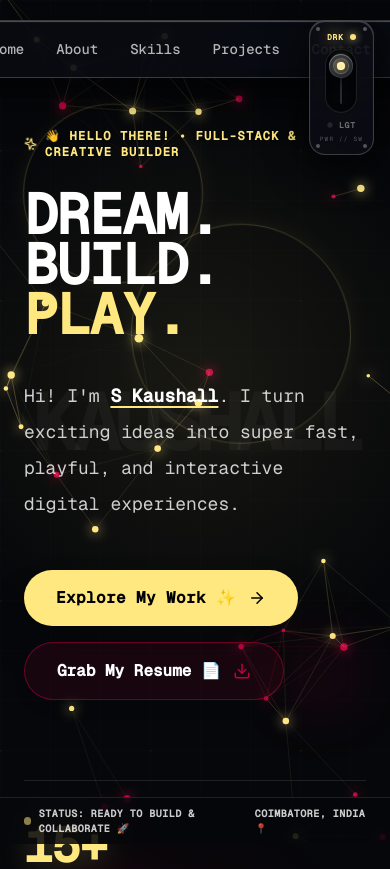
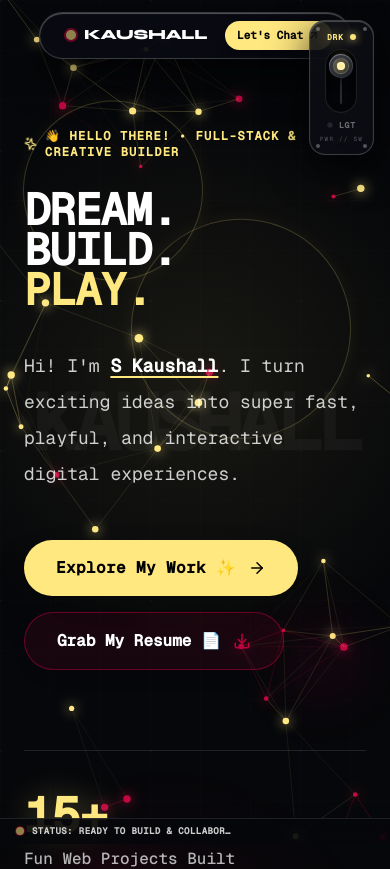
Before and after one commit to Kaushall2244/Kaushall-Dev-Portfolio, a Next.js app: page / in a window 390 px wide. Shown: the top 869 px of the page. Built offline with nearby package versions, Linux system fonts and the light colour scheme.

Commit message:
update and speed

```diff
--- a/app/globals.css
+++ b/app/globals.css
@@ -74,10 +74,12 @@
 }
 
 /* =====================================================
-   SYSTEM CURSOR SUPPRESSION
+   SYSTEM CURSOR SUPPRESSION (Desktop/Mouse Devices Only)
    ===================================================== */
-*, *::before, *::after {
-  cursor: none !important;
+@media (hover: hover) and (pointer: fine) {
+  *, *::before, *::after {
+    cursor: none !important;
+  }
 }
 
 /* =====================================================
--- a/components/Global/Navbar.tsx
+++ b/components/Global/Navbar.tsx
@@ -6,7 +6,13 @@ import { ArrowUpRight } from "lucide-react";
 import Magnetic from "../ui/Magnetic";
 import { useTheme } from "./ThemeProvider";
 
-const NAV_ITEMS = ["Home", "About", "Skills", "Projects", "Contact"];
+const NAV_ITEMS = [
+  { label: "Home", href: "#home" },
+  { label: "About", href: "#about" },
+  { label: "Skills", href: "#skills" },
+  { label: "Projects", href: "#projects" },
+  { label: "Contact", href: "#contact" },
+];
 
 export default function Navbar() {
   const { scrollY } = useScroll();
@@ -26,30 +32,32 @@ export default function Navbar() {
   return (
     <motion.nav
       aria-label="Primary Navigation"
-      className="fixed top-5 sm:top-6 left-0 right-0 z-40 flex justify-center px-4 select-none pointer-events-auto"
+      className="fixed top-3 sm:top-5 left-0 right-0 z-40 flex justify-center px-3 sm:px-4 select-none pointer-events-auto"
       onMouseEnter={() => setIsHovered(true)}
       onMouseLeave={() => setIsHovered(false)}
-      style={{ cursor: "none" }}
     >
       <motion.div
         layout
         animate={{
-          padding: isCollapsed ? "8px 18px" : "12px 26px",
+          padding: isCollapsed ? "6px 14px" : "8px 18px",
           scale: isCollapsed ? 0.95 : 1,
         }}
         transition={{ type: "spring", stiffness: 300, damping: 30 }}
-        className={`flex items-center gap-2 backdrop-blur-2xl rounded-full transition-all duration-500 border shadow-2xl ${
+        className={`flex items-center gap-1.5 sm:gap-2 backdrop-blur-2xl rounded-full transition-all duration-500 border shadow-2xl ${
           isDark
-            ? "bg-[#090b12]/85 border-white/20 shadow-[0_16px_40px_rgba(0,0,0,0.7),inset_0_1px_1px_rgba(255,255,255,0.3)]"
-            : "bg-white/85 border-black/10 shadow-[0_16px_40px_rgba(0,0,0,0.08),inset_0_1px_1px_rgba(255,255,255,0.9)]"
+            ? "bg-[#090b12]/90 border-white/20 shadow-[0_16px_40px_rgba(0,0,0,0.7),inset_0_1px_1px_rgba(255,255,255,0.3)]"
+            : "bg-white/90 border-black/10 shadow-[0_16px_40px_rgba(0,0,0,0.08),inset_0_1px_1px_rgba(255,255,255,0.9)]"
         }`}
-        style={{ cursor: "none" }}
       >
-        <motion.span layout className="font-bold text-foreground tracking-tight px-3 whitespace-nowrap flex items-center gap-2">
+        {/* Brand Logo */}
+        <a href="#home" className="flex items-center gap-2 px-2 sm:px-3">
           <span className="w-2.5 h-2.5 rounded-full bg-[#ffe880] ring-2 ring-[#bf0039] animate-pulse" />
-          KAUSHALL
-        </motion.span>
+          <span className="font-display font-black text-sm sm:text-base text-white tracking-tight">
+            KAUSHALL
+          </span>
+        </a>
 
+        {/* Desktop / Tablet Navigation Items */}
         <motion.div
           animate={{
             opacity: isCollapsed ? 0 : 1,
@@ -57,40 +65,38 @@ export default function Navbar() {
             overflow: "hidden",
           }}
           transition={{ duration: 0.3, ease: "easeInOut" }}
-          className="flex items-center gap-1"
-          style={{ cursor: "none" }}
+          className="hidden md:flex items-center gap-1"
         >
           {NAV_ITEMS.map((item) => (
-            <Magnetic key={item} range={40} actionFactor={0.25}>
+            <Magnetic key={item.label} range={40} actionFactor={0.25}>
               <a
-                href={`#${item.toLowerCase()}`}
-                onMouseEnter={() => setHoveredLink(item)}
+                href={item.href}
+                onMouseEnter={() => setHoveredLink(item.label)}
                 onMouseLeave={() => setHoveredLink(null)}
-                className="relative px-3.5 py-1.5 text-sm font-medium text-foreground/70 hover:text-foreground transition-colors duration-300 z-10 whitespace-nowrap"
-                style={{ cursor: "none" }}
+                className="relative px-3 py-1.5 text-xs lg:text-sm font-medium text-white/70 hover:text-white transition-colors duration-300 z-10 whitespace-nowrap"
               >
-                {hoveredLink === item && (
+                {hoveredLink === item.label && (
                   <motion.div
                     layoutId="nav-pill"
                     className="absolute inset-0 rounded-full bg-white/10 border border-white/10"
                     transition={{ type: "spring", bounce: 0.2, duration: 0.6 }}
                   />
                 )}
-                <span className="relative z-10">{item}</span>
+                <span className="relative z-10">{item.label}</span>
               </a>
             </Magnetic>
           ))}
         </motion.div>
 
+        {/* Direct Action Button: Distinct Solid Gold */}
         <Magnetic range={50} actionFactor={0.3}>
           <a
             href="#contact"
             data-cursor-text="HI"
-            className="ml-2 flex items-center gap-1 px-4 py-2 rounded-full text-xs font-bold font-mono transition-all duration-300 whitespace-nowrap shadow-lg bg-gradient-to-r from-[#ffe880] to-[#bf0039] text-black hover:opacity-90 hover:shadow-[0_0_20px_rgba(255,232,128,0.5)]"
-            style={{ cursor: "none" }}
+            className="ml-1 sm:ml-2 flex items-center gap-1 px-3 sm:px-4 py-1.5 sm:py-2 rounded-full text-[11px] sm:text-xs font-black font-mono transition-all duration-300 whitespace-nowrap shadow-lg bg-[#ffe880] text-black hover:bg-white hover:shadow-[0_0_20px_#ffe880]"
           >
-            <span>Get in Touch</span>
-            <ArrowUpRight size={14} />
+            <span>Let&apos;s Chat</span>
+            <ArrowUpRight size={13} />
           </a>
         </Magnetic>
       </motion.div>
--- a/components/Global/SystemStatus.tsx
+++ b/components/Global/SystemStatus.tsx
@@ -12,28 +12,28 @@ export default function SystemStatus() {
       initial={{ opacity: 0 }}
       animate={{ opacity: 1 }}
       transition={{ delay: 0.5 }}
-      className={`fixed bottom-0 left-0 right-0 z-50 flex justify-between items-center px-6 py-2 backdrop-blur-2xl border-t select-none transition-colors duration-500 ${
+      className={`fixed bottom-0 left-0 right-0 z-30 flex justify-between items-center px-4 sm:px-6 py-1.5 sm:py-2 backdrop-blur-2xl border-t select-none transition-colors duration-500 ${
         isDark
-          ? "bg-[#06070a]/80 border-white/10 text-white/80"
-          : "bg-white/80 border-black/10 text-black/80"
+          ? "bg-[#06070a]/90 border-white/10 text-white/80"
+          : "bg-white/90 border-black/10 text-black/80"
       }`}
     >
-      <div className="flex items-center gap-4">
+      <div className="flex items-center gap-3 sm:gap-4">
         <div className="flex items-center gap-2">
-          <div className={`w-2 h-2 rounded-full animate-pulse ${isDark ? "bg-[#ffe880]" : "bg-[#bf0039]"}`} />
-          <span className="text-[10px] font-mono uppercase tracking-wider font-bold">
+          <div className="w-2 h-2 rounded-full animate-pulse bg-[#ffe880] ring-1 ring-[#bf0039]" />
+          <span className="text-[9px] sm:text-[10px] font-mono uppercase tracking-wider font-bold truncate max-w-[200px] sm:max-w-none">
             Status: Ready to Build & Collaborate 🚀
           </span>
         </div>
       </div>
 
-      <div className="hidden md:flex items-center gap-4">
+      <div className="hidden lg:flex items-center gap-4">
         <span className="text-[10px] font-mono uppercase tracking-wider text-white/50 font-medium">
           Currently Building: DayFlow Platform ✨
         </span>
       </div>
 
-      <div className="text-[10px] font-mono uppercase tracking-wider font-semibold">
+      <div className="hidden xs:block text-[9px] sm:text-[10px] font-mono uppercase tracking-wider font-semibold text-white/60">
         Coimbatore, India 📍
       </div>
     </motion.div>
--- a/components/Sections/Hero.tsx
+++ b/components/Sections/Hero.tsx
@@ -147,19 +147,19 @@ export default function Hero() {
             variants={itemVariants}
             className="font-black uppercase tracking-[-0.06em] leading-[0.82] flex flex-col items-start gap-1 select-none"
           >
-            <div className="text-white text-[56px] sm:text-[80px] md:text-[120px] lg:text-[160px]">
+            <div className="text-white text-[44px] xs:text-[54px] sm:text-[80px] md:text-[110px] lg:text-[140px] xl:text-[160px] 2xl:text-[180px]">
               <MagneticWrapper range={80} actionFactor={0.2}>
                 <InteractiveWord word="DREAM." />
               </MagneticWrapper>
             </div>
 
-            <div className="text-white text-[56px] sm:text-[80px] md:text-[120px] lg:text-[160px]">
+            <div className="text-white text-[44px] xs:text-[54px] sm:text-[80px] md:text-[110px] lg:text-[140px] xl:text-[160px] 2xl:text-[180px]">
               <MagneticWrapper range={80} actionFactor={0.2}>
                 <InteractiveWord word="BUILD." />
               </MagneticWrapper>
             </div>
 
-            <div className="text-[#ffe880] text-[56px] sm:text-[80px] md:text-[120px] lg:text-[160px]">
+            <div className="text-[#ffe880] text-[44px] xs:text-[54px] sm:text-[80px] md:text-[110px] lg:text-[140px] xl:text-[160px] 2xl:text-[180px]">
               <MagneticWrapper range={80} actionFactor={0.2}>
                 <InteractiveWord word="PLAY." isAccent />
               </MagneticWrapper>
--- a/components/ui/Preloader.tsx
+++ b/components/ui/Preloader.tsx
@@ -8,11 +8,11 @@ interface PreloaderProps {
 }
 
 const BOOT_LOGS = [
-  "SPARKING CREATIVITY ✨",
+  "INITIALIZING DIGITAL PLAYGROUND ✨",
   "BREWING FRESH CODE & COFFEE ☕",
-  "TUNING PLAYFUL ANIMATIONS 🎨",
-  "POLISHING PIXELS & 3D WORLDS 🚀",
-  "WELCOME TO MY PORTFOLIO! 🎉"
+  "CHARGING 60FPS SPRING MOTION ⚡",
+  "POLISHING GLASS & 3D SHADERS 🎨",
+  "WELCOME, HUMAN! LET'S BUILD 🚀"
 ];
 
 export default function Preloader({ onComplete }: PreloaderProps) {
@@ -25,7 +25,7 @@ export default function Preloader({ onComplete }: PreloaderProps) {
   const targetWord = "KAUSHALL";
   const chars = "ABCDEFGHIJKLMNOPQRSTUVWXYZ0123456789@#$%&*";
 
-  // Fast, snappy progress counter
+  // Snappy progress counter
   useEffect(() => {
     const timer = setInterval(() => {
       setProgress((prev) => {
@@ -33,10 +33,10 @@ export default function Preloader({ onComplete }: PreloaderProps) {
           clearInterval(timer);
           return 100;
         }
-        const step = Math.floor(Math.random() * 10) + 6;
+        const step = Math.floor(Math.random() * 12) + 7;
         return Math.min(prev + step, 100);
       });
-    }, 35);
+    }, 32);
 
     return () => clearInterval(timer);
   }, []);
@@ -100,7 +100,7 @@ export default function Preloader({ onComplete }: PreloaderProps) {
         {
           scale: 1.08,
           opacity: 0,
-          filter: "blur(8px)",
+          filter: "blur(10px)",
           duration: 0.45,
           ease: "power2.inOut",
         },
@@ -132,58 +132,78 @@ export default function Preloader({ onComplete }: PreloaderProps) {
   return (
     <div
       ref={containerRef}
-      className="fixed inset-0 z-[100] flex flex-col justify-between bg-black select-none pointer-events-auto"
-      style={{ cursor: "none" }}
+      className="fixed inset-0 z-[100] flex flex-col justify-between bg-black select-none pointer-events-auto overflow-hidden"
     >
       {/* 5-Column Split Curtain Animation Panels */}
       <div
         ref={curtainsRef}
         className="absolute inset-0 grid grid-cols-5 pointer-events-none z-0"
       >
-        <div className="bg-[#050505] w-full h-full border-r border-white/5 origin-top" />
-        <div className="bg-[#080808] w-full h-full border-r border-white/5 origin-top" />
-        <div className="bg-[#050505] w-full h-full border-r border-white/5 origin-top" />
-        <div className="bg-[#080808] w-full h-full border-r border-white/5 origin-top" />
-        <div className="bg-[#050505] w-full h-full origin-top" />
+        <div className="bg-[#050608] w-full h-full border-r border-white/5 origin-top" />
+        <div className="bg-[#08090d] w-full h-full border-r border-white/5 origin-top" />
+        <div className="bg-[#050608] w-full h-full border-r border-white/5 origin-top" />
+        <div className="bg-[#08090d] w-full h-full border-r border-white/5 origin-top" />
+        <div className="bg-[#050608] w-full h-full origin-top" />
       </div>
 
       {/* Cyber Grid Overlay background */}
-      <div className="absolute inset-0 bg-grid-pattern opacity-10 pointer-events-none z-10" />
+      <div className="absolute inset-0 bg-grid-pattern opacity-20 pointer-events-none z-10" />
 
-      {/* Centered Title */}
-      <div className="absolute inset-0 flex flex-col items-center justify-center z-20">
-        <div className="preloader-title text-center px-4">
-          <p className="font-mono text-xs text-[#ccff00] tracking-[0.4em] uppercase mb-4 hud-element">
-            ✨ WELCOME TO MY CREATIVE SPACE
-          </p>
-          <h1 className="font-display font-black text-6xl md:text-8xl tracking-tight text-white drop-shadow-[0_0_30px_rgba(255,255,255,0.1)]">
+      {/* Top Header Information Bar */}
+      <div className="relative z-20 pt-6 sm:pt-8 px-6 sm:px-10 flex justify-between items-center font-mono text-[9px] sm:text-[10px] text-white/50 hud-element tracking-widest">
+        <span className="flex items-center gap-2">
+          <span className="w-2 h-2 rounded-full bg-[#bf0039] animate-pulse" />
+          <strong className="text-white">S KAUSHALL</strong> {"// CREATIVE LAB"}
+        </span>
+        <span className="hidden sm:inline-block text-[#ffe880] font-bold">
+          [ SYSTEM BOOT v2.6 ]
+        </span>
+      </div>
+
+      {/* Centered Scramble Decoding Title */}
+      <div className="relative z-20 my-auto flex flex-col items-center justify-center px-4 text-center">
+        <div className="preloader-title max-w-4xl">
+          <div className="inline-flex items-center gap-2 px-3.5 py-1 rounded-full border border-[#bf0039]/40 bg-[#bf0039]/15 backdrop-blur-xl mb-4 sm:mb-6 hud-element">
+            <span className="w-1.5 h-1.5 rounded-full bg-[#ffe880] animate-pulse" />
+            <span className="font-mono text-[10px] sm:text-xs text-[#ffe880] tracking-[0.3em] uppercase font-bold">
+              WELCOME TO MY CREATIVE SPACE
+            </span>
+          </div>
+
+          <h1 className="font-display font-black text-5xl sm:text-7xl md:text-8xl lg:text-9xl tracking-tight text-white drop-shadow-[0_0_40px_rgba(255,232,128,0.2)]">
             {scrambledText}
           </h1>
+
+          {/* Glowing Energy Progress Bar */}
+          <div className="mt-6 sm:mt-8 w-48 sm:w-72 md:w-96 mx-auto h-[3px] bg-white/10 rounded-full overflow-hidden relative hud-element">
+            <div
+              className="h-full bg-gradient-to-r from-[#ffe880] to-[#bf0039] transition-all duration-100 ease-out relative"
+              style={{ width: `${progress}%` }}
+            >
+              <span className="absolute right-0 top-1/2 -translate-y-1/2 w-2 h-2 rounded-full bg-[#ffe880] shadow-[0_0_10px_#ffe880]" />
+            </div>
+          </div>
         </div>
       </div>
 
-      {/* BOTTOM HUD ELEMENTS */}
-      <div className="absolute bottom-16 left-8 right-8 flex flex-col md:flex-row justify-between items-start md:items-end gap-6 z-20 hud-element">
-        {/* Logs */}
-        <div className="font-mono text-[10px] text-white/50 tracking-wider flex flex-col gap-1.5 max-w-xs md:max-w-md">
-          <span className="text-[#ccff00] font-semibold">{"// CREATIVE ENGINE"}</span>
-          <span className="text-white/90 transition-all duration-300 font-medium">
+      {/* Bottom HUD Metrics & Telemetry */}
+      <div className="relative z-20 pb-8 sm:pb-12 px-6 sm:px-10 flex flex-col sm:flex-row justify-between items-start sm:items-end gap-6 hud-element">
+        {/* Animated Boot Logs */}
+        <div className="font-mono text-[10px] sm:text-xs text-white/50 tracking-wider flex flex-col gap-1.5 max-w-sm">
+          <span className="text-[#bf0039] font-bold">{"// INITIALIZING MODULES"}</span>
+          <span className="text-white/90 font-medium transition-all duration-200">
             {BOOT_LOGS[logIndex]}
           </span>
-          <span className="text-white/30 text-[9px]">READY FOR EXPLORATION 🚀</span>
+          <span className="text-white/30 text-[9px] uppercase tracking-widest">
+            NEXT.JS 15 • REACT 19 • THREE.JS • 60FPS
+          </span>
         </div>
 
-        {/* Counter */}
-        <div className="flex items-baseline gap-2 font-display text-8xl md:text-[10vw] font-black text-[#ccff00] tracking-tighter leading-none select-none drop-shadow-[0_0_40px_rgba(204,255,0,0.15)]">
+        {/* Massive Dynamic Numerical Counter */}
+        <div className="flex items-baseline gap-1.5 font-display text-6xl sm:text-8xl md:text-9xl font-black text-[#ffe880] tracking-tighter leading-none select-none drop-shadow-[0_0_35px_rgba(255,232,128,0.3)]">
           <span>{String(progress).padStart(3, "0")}</span>
-          <span className="text-xl md:text-3xl font-mono text-white/30 font-normal">%</span>
+          <span className="text-xl sm:text-3xl font-mono text-[#bf0039] font-bold">%</span>
         </div>
-      </div>
-
-      {/* Top Friendly Header */}
-      <div className="absolute top-8 left-8 right-8 flex justify-between items-center z-20 font-mono text-[9px] text-white/40 hud-element tracking-widest">
-        <span>S KAUSHALL // PORTFOLIO</span>
-        <span>LET&apos;S BUILD SOMETHING AWESOME 💡</span>
       </div>
     </div>
   );
```
